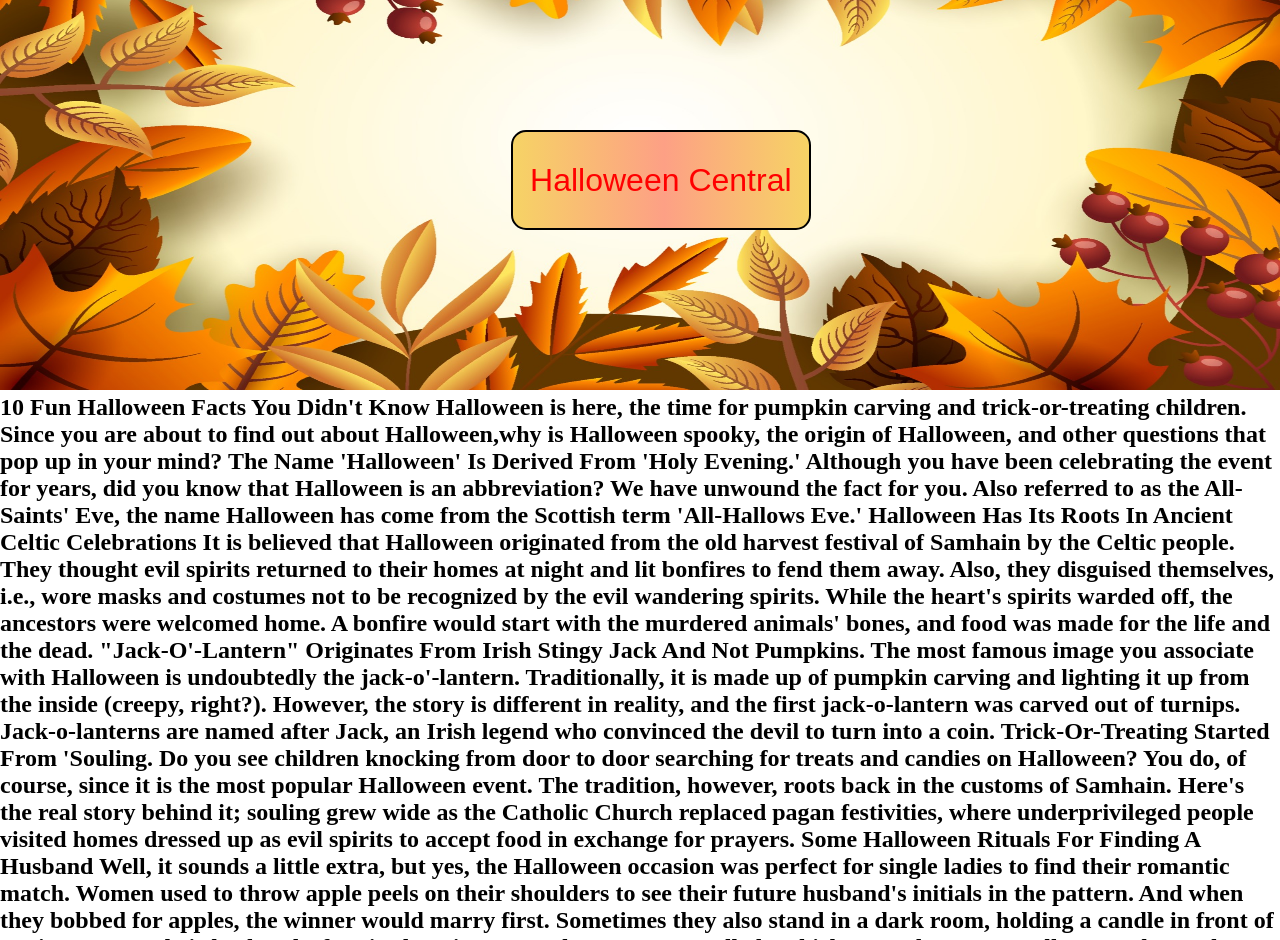
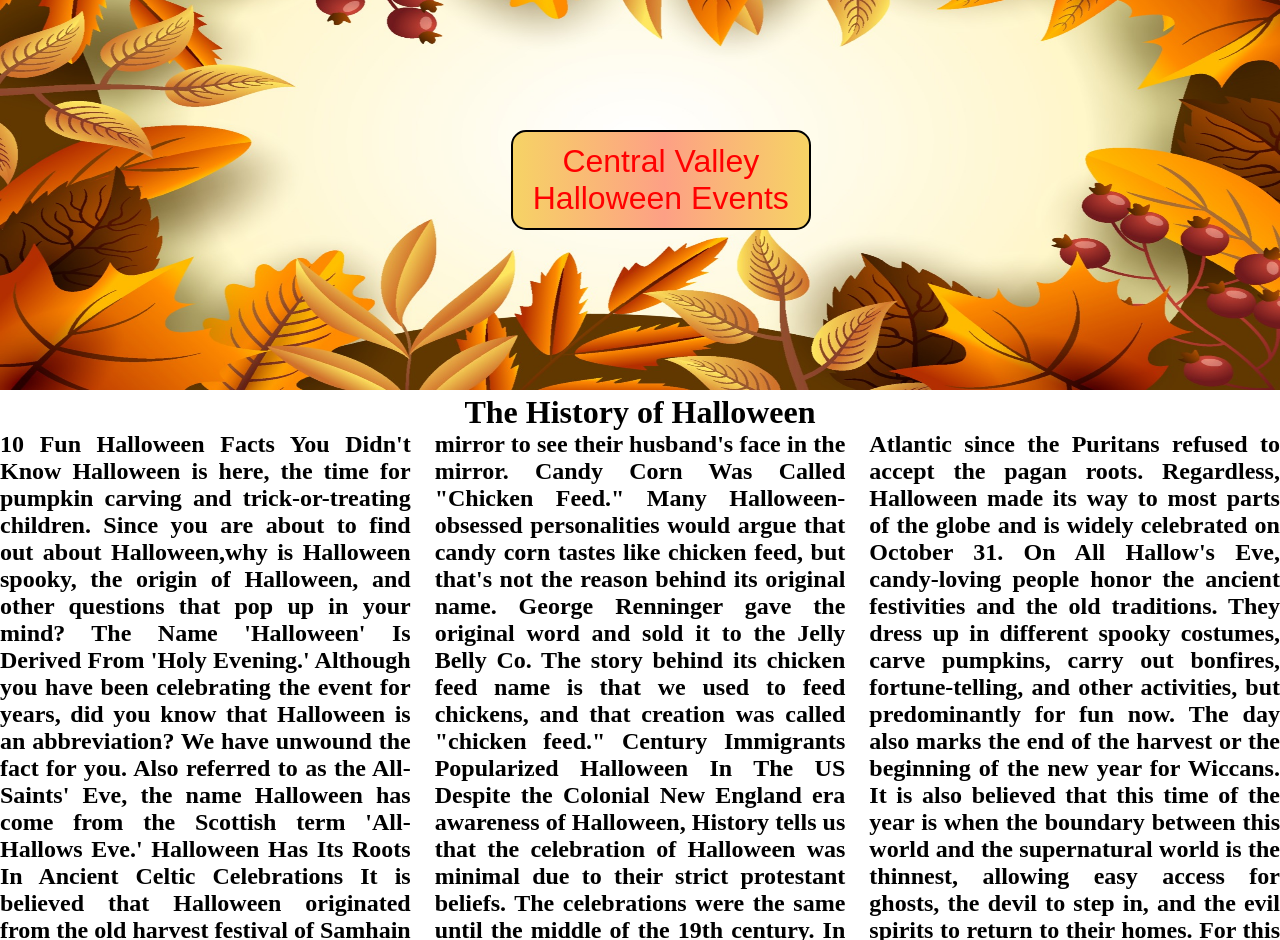
Before and after one commit to Matthew-mac714/W4B-Final, a plain HTML site: page index.html in a window 1280 px wide. Shown: the part 160-1100 px from the top of the page. Drawn offline with Linux system fonts and the light colour scheme.

Commit message:
another file update

```diff
--- a/css/style.css
+++ b/css/style.css
@@ -51,6 +51,14 @@ nav ul li a:active{
     color: purple;
     background-image: linear-gradient(to right, #fda085 0%, #f6d365, #fda085)
 }
-.history{
+
+div h1{text-align: center;
+}
+
+div h2{
+
     column-count: 3;
+    text-align: justify;
+    column-rule-width: 5px;
+    column-rule-color: orange;
 }
--- a/index.html
+++ b/index.html
@@ -29,13 +29,13 @@
     <div class="herobox">
         <img src="./media/autumn.jpg"   height="500px" width="100%" alt="autumn leaves picture">
             <a href="http://neverboredcentralvalley.com/halloween-fun/" target="_blank">
-                <button>Halloween Central
+                <button>Central Valley Halloween Events
                 </button>
             </a>
 
                 </div>
-<div class:="history">
-
+<div class:="hhistory.">
+    <h1>The History of Halloween</h1>
     <h2>10 Fun Halloween Facts You Didn't Know
 
 
```
